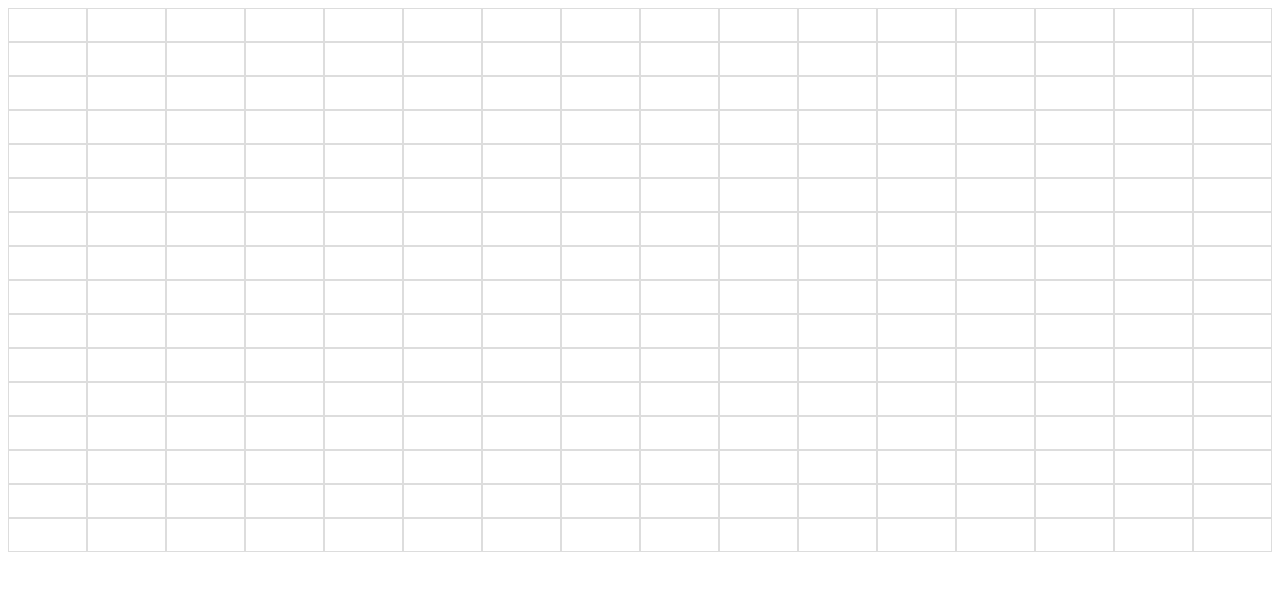
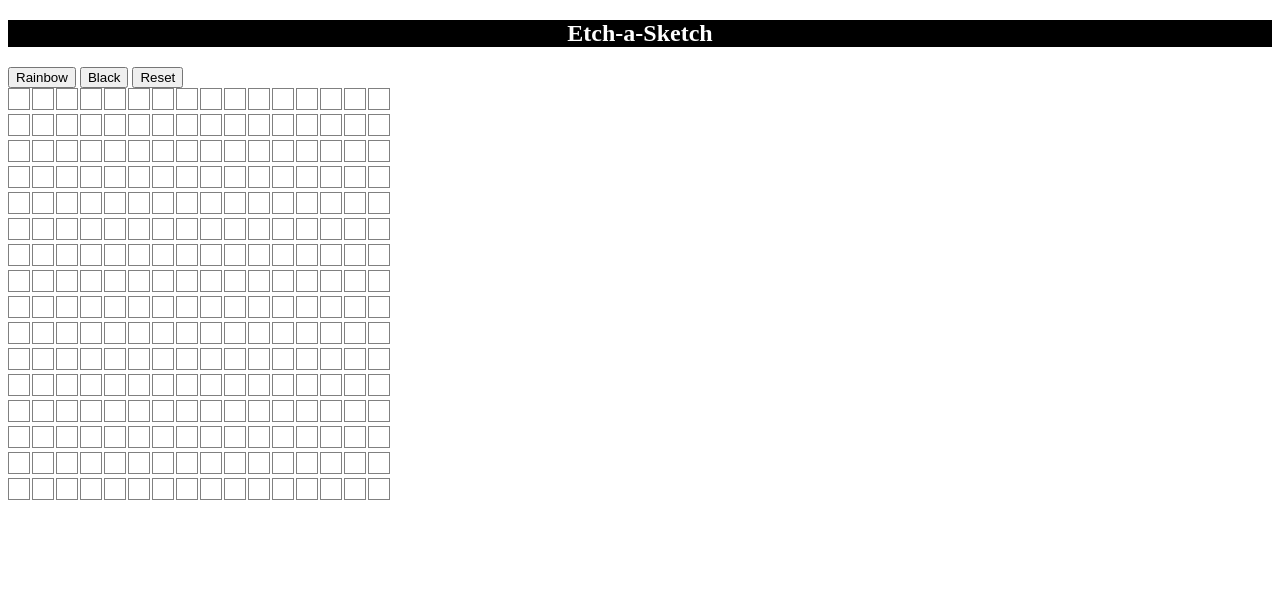
Before and after one commit to honganh1206/TOP_Etch_A_Sketch, a plain HTML site: page index.html in a window 1280 px wide. Drawn offline with Linux system fonts and the light colour scheme.

Commit message:
added trailing

```diff
--- a/grid.js
+++ b/grid.js
@@ -1,13 +1,52 @@
+// Sets important constants and variables
+
 const container = document.getElementById("container");
+let rows = document.getElementsByClassName("gridRow");
+let cells = document.getElementsByClassName("gridCell");
 
-function makeGrid(rows, cols) {
-  // set new CSS property
-  container.style.setProperty('--grid-rows', rows);
-  container.style.setProperty('--grid-cols', cols);
-  for (c = 0; c < (rows * cols); c++) {
-    let cell = document.createElement("div");
-    container.appendChild(cell).className = "grid-item";
+// create buttons
+const btnReset = document.getElementById("reset")
+const btnBlack = document.getElementById("black")
+const btnRainbow = document.getElementById("rainbow")
+
+// change the trail color
+let currentColor = 'black'
+const colors = { black: 'black' }
+e => e.target.classList.add(colors[currentColor])
+
+// Creates a default grid sized 16x16
+function defaultGrid() {
+  makeRows(16);
+  makeColumns(16);
+}
+
+// Takes (rows, columns) input and makes a grid
+function makeRows(rowNum) {
+
+  // Creates rows
+  for (r = 0; r < rowNum; r++) {
+    let row = document.createElement("div");
+    container.appendChild(row).className = "gridRow";
   };
 };
 
-makeGrid(16, 16);
+// Creates columns
+function makeColumns(cellNum) {
+  for (i = 0; i < rows.length; i++) {
+    for (j = 0; j < cellNum; j++) {
+      let newCell = document.createElement("div");
+      newCell.addEventListener('mouseover',
+        e => e.target.classList.add('my-color-class')
+      )
+      rows[j].appendChild(newCell).className = "gridCell";
+    };
+  };
+};
+
+// change grid square color to red
+function changeColor() {
+  this.style.backgroundColor = '#ff9999';
+}
+
+
+defaultGrid();
--- a/index.html
+++ b/index.html
@@ -10,8 +10,22 @@
 </head>
 
 <body>
-  <div id="container">
-  </div>
+  <section class="black">
+    <h1>
+      <center> Etch-a-Sketch</center>
+    </h1>
+  </section>
+  <section>
+    <div class="buttons">
+      <button id="rainbow">Rainbow</button>
+      <button id="black">Black</button>
+      <button id="reset">Reset</button>
+    </div>
+  </section>
+  <section>
+    <div id="container">
+    </div>
+  </section>
 
   <script src="grid.js"></script>
 </body>
--- a/style.css
+++ b/style.css
@@ -1,16 +1,16 @@
-:root {
-  --grid-cols: 1;
-  --grid-rows: 1;
+.gridCell {
+  border: 1px solid gray;
+  min-width: 20px;
+  min-height: 20px;
+  display: inline-block;
+  margin-right: 2px;
 }
-
-#container {
-  display: grid;
-  grid-template-rows: repeat(var(--grid-rows), 1fr);
-  grid-template-columns: repeat(var(--grid-cols), 1fr);
+.my-color-class {
+  background-color: blue;
 }
-
-.grid-item {
-  padding: 1em;
-  border: 1px solid #ddd;
-  text-align: center;
+.black {
+  background-color: black;
 }
+h1 {
+  color: white;
+}
```
